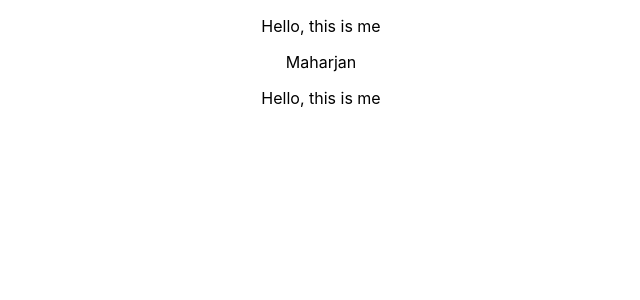
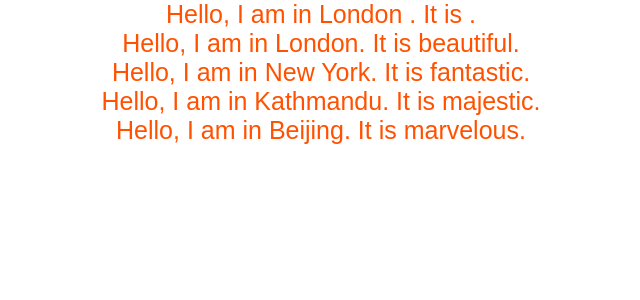
Before and after one commit to maharjanbj/my-firstproject, a React (Create React App) app: page / in a window 1280 px wide. Shown: the top 300 px of the page, without its empty margins (319-959 px from the left). Built offline with nearby package versions, Linux system fonts and the light colour scheme.

Commit message:
value add to pass

```diff
--- a/src/App.js
+++ b/src/App.js
@@ -1,13 +1,16 @@
-import './App.css';
-import Hello from './Components/Hello';
+import "./App.css";
+import City from "./Components/City";
 
 function App() {
   return (
     <div className="App">
-      <Hello>Bijay</Hello>Maharjan
-      <Hello name Bijay/>
+
+      <City/>
+      <p> Hello, I am in London. It is beautiful.</p>
+      <p> Hello, I am in New York. It is fantastic.</p>
+      <p> Hello, I am in Kathmandu. It is majestic.</p>
+      <p> Hello, I am in Beijing. It is marvelous.</p>
     </div>
   );
 }
-
 export default App;
--- /dev/null
+++ b/src/Components/City.css
@@ -0,0 +1,9 @@
+*{
+    margin: 0;
+    padding: 0;
+}
+p{
+    color: rgb(255, 81, 0);
+    font-family: Arial, Helvetica, sans-serif;
+    font-size: 25px;
+}
--- /dev/null
+++ b/src/Components/City.jsx
@@ -0,0 +1,9 @@
+import React from 'react'
+import './City.css'
+
+const City = (props) => {
+  return (
+    <p> Hello, I am in London {props.city}. It is {props.features}.</p>
+  )
+}
+export default City
--- a/src/Components/Hello.css
+++ b/src/Components/Hello.css
@@ -1,3 +1,3 @@
-App{
+.App{
     color: red;
 }
--- a/src/Components/Hello.jsx
+++ b/src/Components/Hello.jsx
@@ -1,5 +1,5 @@
 import React from 'react'
-import "./Hello.css"
+import './Hello.css'
 
 export const Hello = () => {
   return (
```
